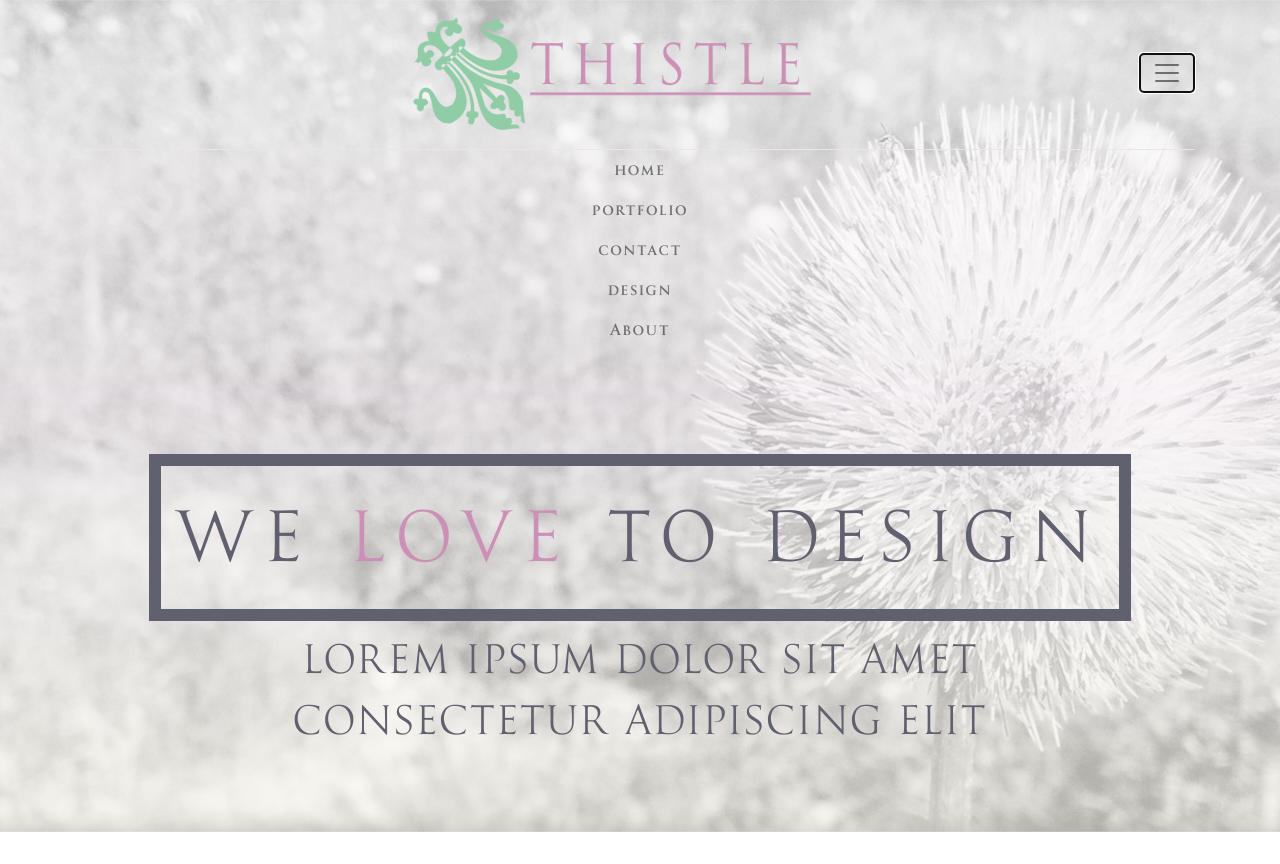
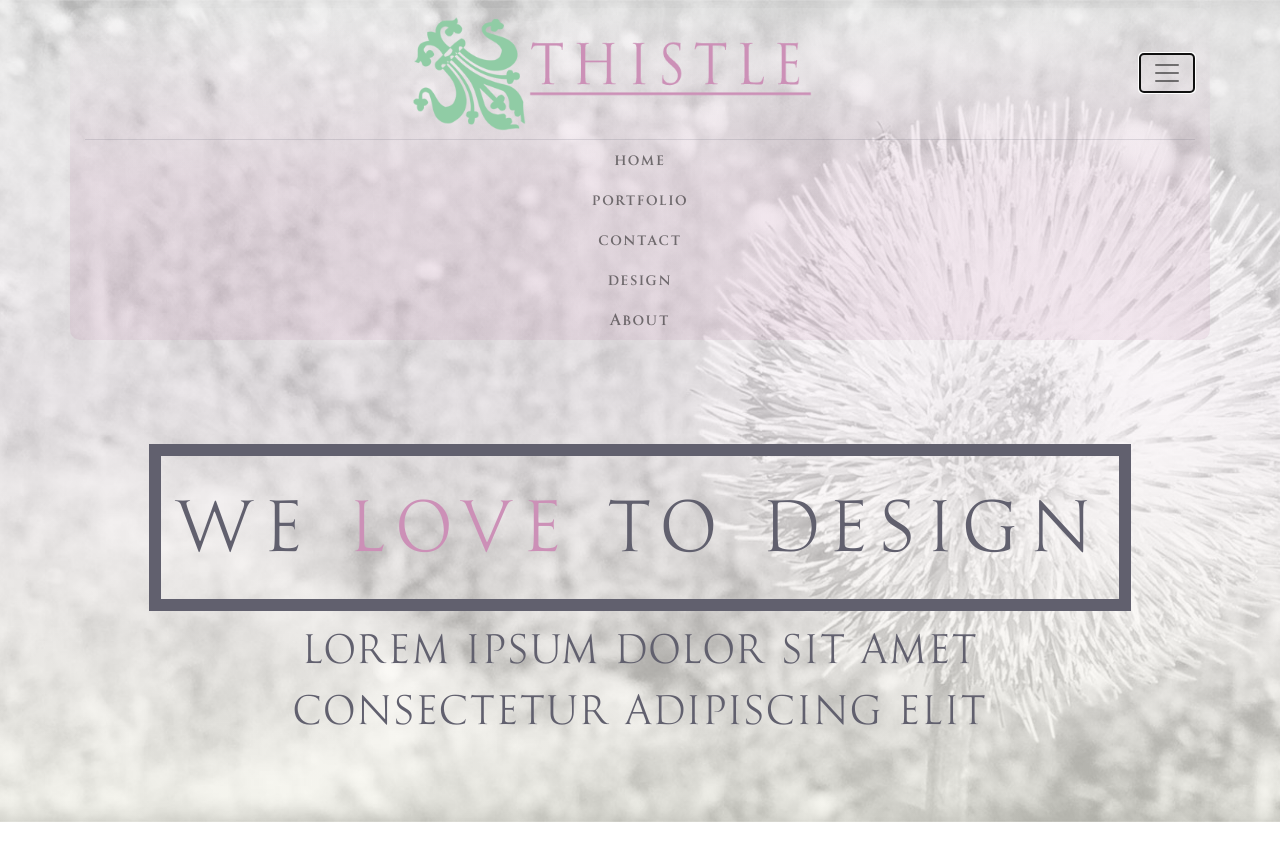
Before and after one commit to muubar/clean-thistle-template, a website built with webpack: page src/index.html in a window 1280 px wide. Both pictures are taken after a click on the button "Toggle navigation". Built offline with nearby package versions, Linux system fonts and the light colour scheme; files whose address does not match are found by name.

Commit message:
add nav menu background

```diff
--- a/src/index.html
+++ b/src/index.html
@@ -15,7 +15,7 @@
 <body>
   <div class="hero">
     <nav class="navbar navbar-light">
-      <div class="container">
+      <div id="nav-main" class="container">
         <a class="navbar-brand mx-auto" href="#"><img src="logo.png" class="logo-img mx-auto" alt="Thistle brand logo"></a>
         <button class="navbar-toggler" type="button" data-toggle="collapse" data-target="#toggleData" aria-controls="toggleData" aria-expanded="false" aria-label="Toggle navigation">
     <span class="navbar-toggler-icon"></span>
@@ -34,8 +34,6 @@
             <li class="nav-item">
               <a class="nav-link" href="#">design</a>
             </li>
-          </ul>
-          <ul class="nav navbar-nav ml-auto">
             <li class="nav-item">
               <a class="nav-link" href="#">About</a>
             </li>
--- a/src/js/main.js
+++ b/src/js/main.js
@@ -1 +1,6 @@
 import 'bootstrap';
+$(document).ready(function () {
+  $(".navbar-toggler").click(function () {
+    $("#nav-main").toggleClass("nav-background");
+  })
+});
--- a/src/scss/style.scss
+++ b/src/scss/style.scss
@@ -54,9 +54,13 @@ body {
 }
 
 .navbar-collapse {
-  margin-top: 0.625rem;
-  border-top: 1px solid #e7e7e7;
+  border-top: 1px solid rgba(97, 96, 110, 0.18);
   font-family: $secondary-font-family;
+}
+
+.nav-background {
+  background: linear-gradient(to bottom, rgba(255, 255, 255, 0.11) 0%, rgba(173, 94, 146, 0.11) 51%, rgba(173, 94, 146, 0.11) 100%);
+  border-radius: 10px;
 }
 
 .jumbotron {
```
Also changed, not shown: dist/bundle.js, dist/index.html, dist/style.css.
